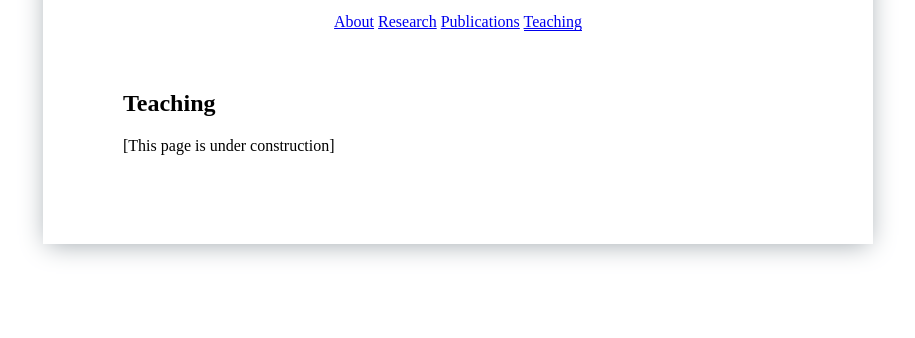
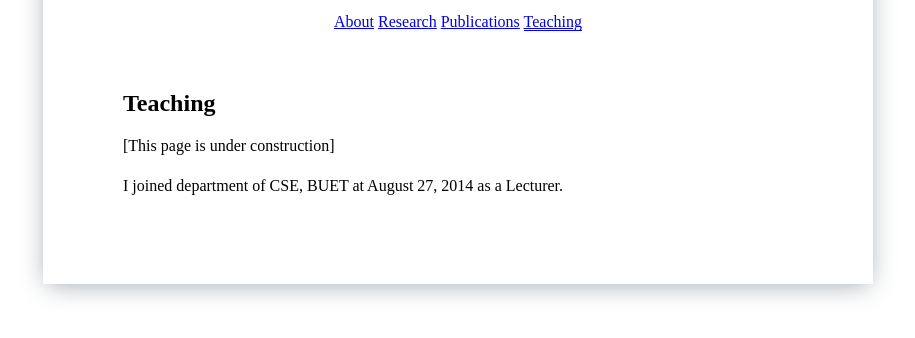
Before and after one commit to madhusudan039/mb, a plain HTML site: page teaching.html in a window 1280 px wide. Shown: the part 354-692 px from the top of the page, without its empty margins (182-1097 px from the left). Drawn offline with Linux system fonts and the light colour scheme.

Commit message:
Second Commit

```diff
--- a/teaching.html
+++ b/teaching.html
@@ -25,6 +25,7 @@
     <article>
         <h2>Teaching</h2>
 <p> [This page is under construction] </p>
+<p> I joined department of CSE, BUET at August 27, 2014 as a Lecturer.</p>
     </article>
 
 </div>
```
